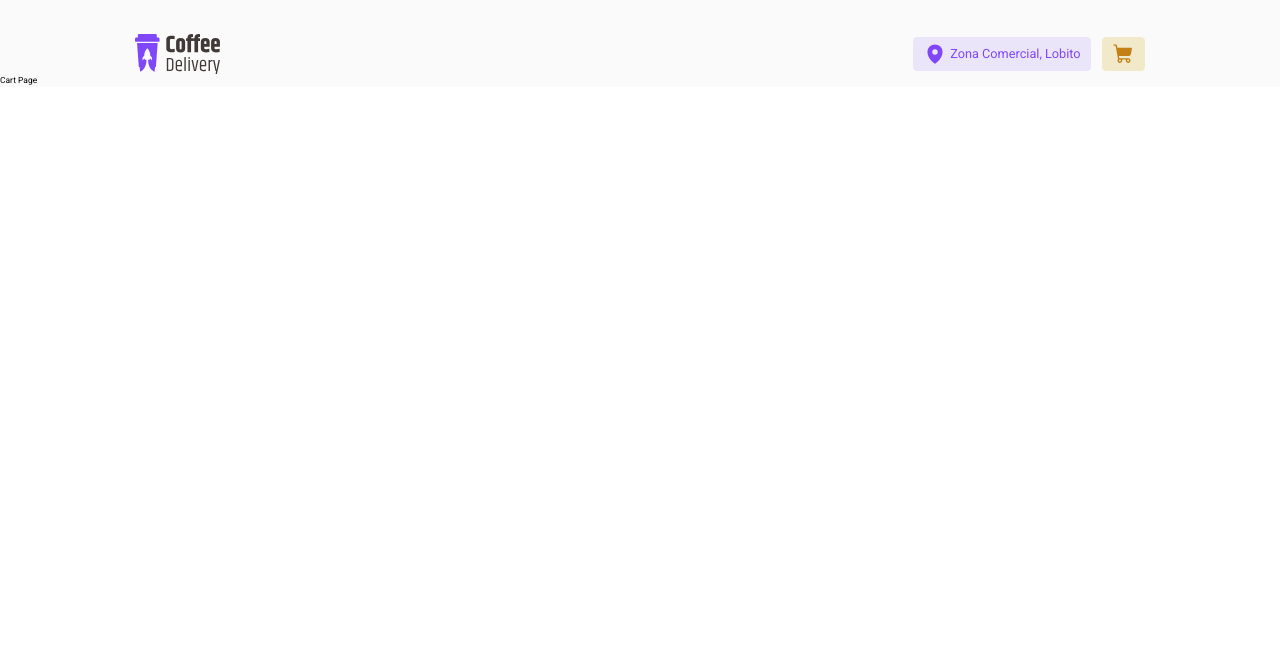
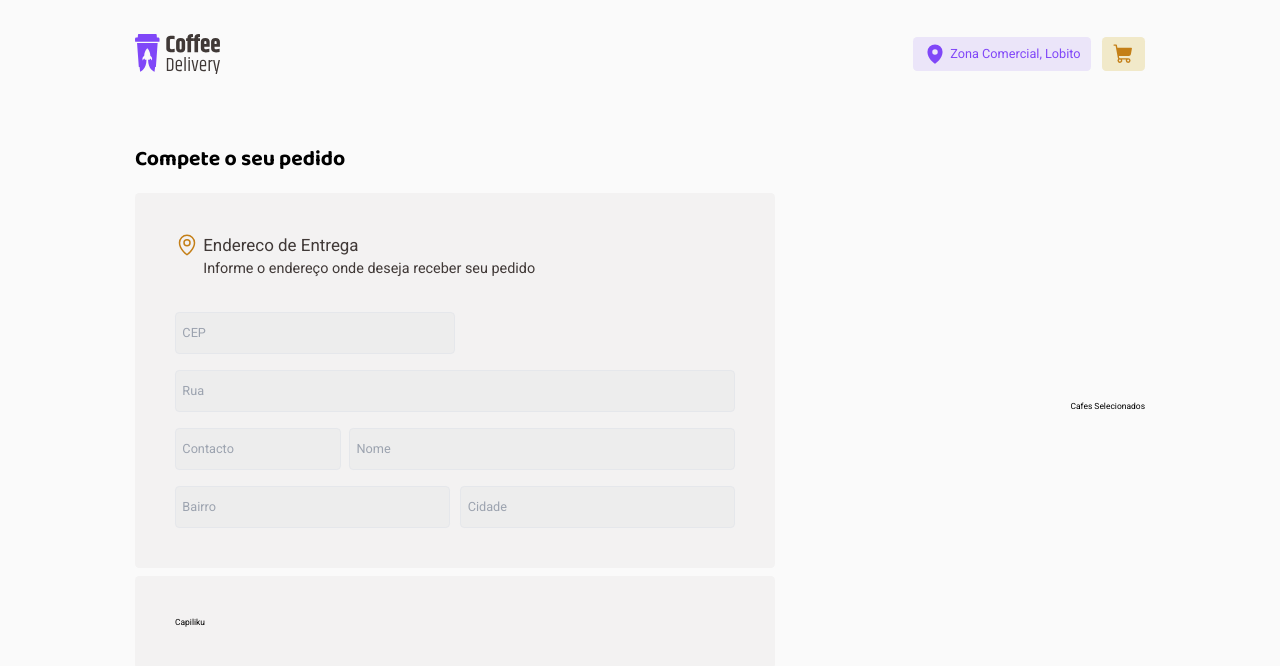
Before and after one commit to Mariano1994/coffeeDelivery, a React (Vite) app: page /cart in a window 1280 px wide. Shown: the top 666 px of the page. Built offline with nearby package versions, Linux system fonts and the light colour scheme.

Commit message:
Create addressForm component on CartComponent

```diff
--- /dev/null
+++ b/src/components/AddressForm.jsx
@@ -0,0 +1,45 @@
+const AddressForm = () => {
+  return (
+    <>
+      <form className="w-full mt-[32px] flex flex-col gap-[16px] ">
+        <input
+          type="text"
+          placeholder="CEP"
+          className="w-[50%] h-[42px] p-3 text-[1.5rem] border-solid border-[1px] rounded-lg bg-base-input outline-none"
+        />
+        <input
+          type="text"
+          placeholder="Rua"
+          className=" h-[42px] p-3 text-[1.5rem] border-solid border-[1px] rounded-lg bg-base-input outline-none"
+        />
+        <div className="w-full flex gap-4">
+          <input
+            type="text"
+            placeholder="Contacto"
+            className=" h-[42px] p-3 text-[1.5rem] border-solid border-[1px] rounded-lg bg-base-input outline-none"
+          />
+          <input
+            type="text"
+            placeholder="Nome"
+            className=" h-[42px] p-3 text-[1.5rem] border-solid border-[1px] rounded-lg bg-base-input outline-none flex-1"
+          />
+        </div>
+
+        <div className="flex items-center justify-between gap-5">
+          <input
+            type="text"
+            placeholder="Bairro"
+            className=" h-[42px] p-3 text-[1.5rem] border-solid border-[1px] rounded-lg bg-base-input outline-none flex-1"
+          />
+          <input
+            type="text"
+            placeholder="Cidade"
+            className=" h-[42px] p-3 text-[1.5rem] border-solid border-[1px] rounded-lg bg-base-input outline-none flex-1"
+          />
+        </div>
+      </form>
+    </>
+  );
+};
+
+export default AddressForm;
--- a/src/components/CoffeeMenu.jsx
+++ b/src/components/CoffeeMenu.jsx
@@ -5,11 +5,18 @@ const CoffeeMenu = () => {
   const [coffeeData, setCoffeeData] = [dammyData];
   return (
     <>
-      <div className="mx-[200px] mt-[25rem]">
+      <div className="mx-[135px] mt-[25rem] flex items-center gap-8">
         <h2 className="font-['Baloo_2'] text-[3.5rem] font-bold mb-[5.4rem]">
           {" "}
           Nossos cafes
         </h2>
+        <input
+          type="text"
+          placeholder="Procurar por cafes"
+          className="-mt-[5rem]"
+        />
+      </div>
+      <div className="mx-[200px] mt-[3rem]">
         <div className="flex justify-center items-center w-full ">
           <ul className="flex flex-wrap items-center  flex-1 gap-[4rem] mt-[7rem] ">
             {coffeeData.map((coffeeData) => (
--- a/src/pages/Cart.jsx
+++ b/src/pages/Cart.jsx
@@ -1,7 +1,37 @@
+import AddressForm from "../components/AddressForm";
+import { MapPin } from "@phosphor-icons/react";
+
 const Cart = () => {
   return (
     <>
-      <h1>Cart Page</h1>
+      <div className="mx-[135px] bg-background mt-[70px] h-screen">
+        <div className="flex items-center justify-between">
+          <div className="flex flex-col gap-8">
+            <strong className="text-[2.5rem] font-['baloo_2']">
+              Compete o seu pedido
+            </strong>
+
+            <div className="flex flex-col justify-center gap-4 flex-1 w-[640px]">
+              <div className="bg-base-card rounded-lg p-[40px]">
+                <div className="flex items-start gap-2">
+                  <MapPin size={24} className="text-yellow-dark" />
+                  <div>
+                    <span className="text-[2rem] text-base-subtitle ">
+                      Endereco de Entrega
+                    </span>
+                    <p className="text-[1.7rem] text-base-subtitle">
+                      Informe o endereço onde deseja receber seu pedido
+                    </p>
+                  </div>
+                </div>
+                <AddressForm />
+              </div>
+              <div className="bg-base-card rounded-lg p-[40px]"> Capiliku</div>
+            </div>
+          </div>
+          <div>Cafes Selecionados</div>
+        </div>
+      </div>
     </>
   );
 };
--- a/tailwind.config.js
+++ b/tailwind.config.js
@@ -17,6 +17,7 @@ export default {
         background: "#fafafa",
         "base-card": "#f3f2f2",
         "base-button": "#e6e5e5",
+        "base-input": "#EDEDED",
       },
       fontFamily: {
         headingFont: "Baloo+2",
```
